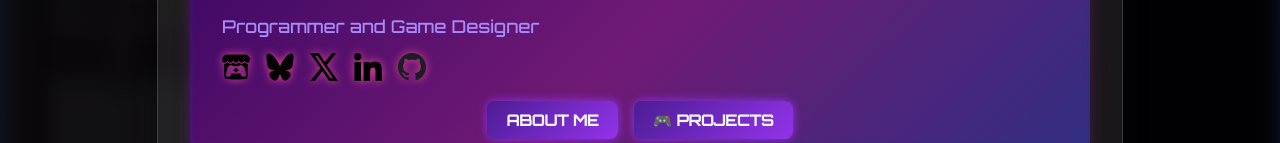
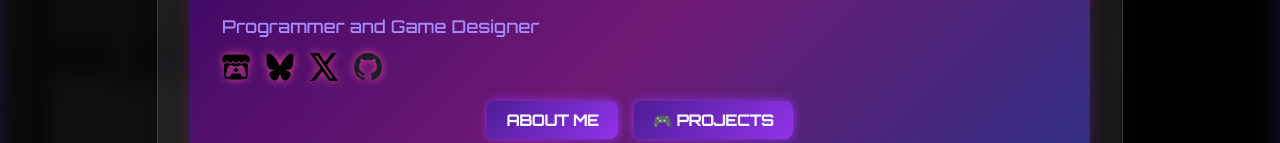
Before and after one commit to DriveSP/drivesp, a plain HTML site: page index.html in a window 1280 px wide. Shown: the part 145-288 px from the top of the page. Drawn offline with Linux system fonts and the light colour scheme.

Commit message:
href
href

```diff
--- a/index.html
+++ b/index.html
@@ -35,9 +35,6 @@
             </a>
             <a href="https://x.com/DriveEikon" target="_blank" aria-label="X">
               <img src="icons/x.svg" alt="X" />
-            </a>
-            <a href="https://www.linkedin.com/in/jocarom/" target="_blank" aria-label="LinkedIn">
-              <img src="icons/linkedin.svg" alt="LinkedIn" />
             </a>
             <a href="https://github.com/DriveSP/" target="_blank" aria-label="LinkedIn">
               <img src="icons/git.svg" alt="LinkedIn" />
```
Also changed, not shown: proyectos.html (+0 -3 lines).
